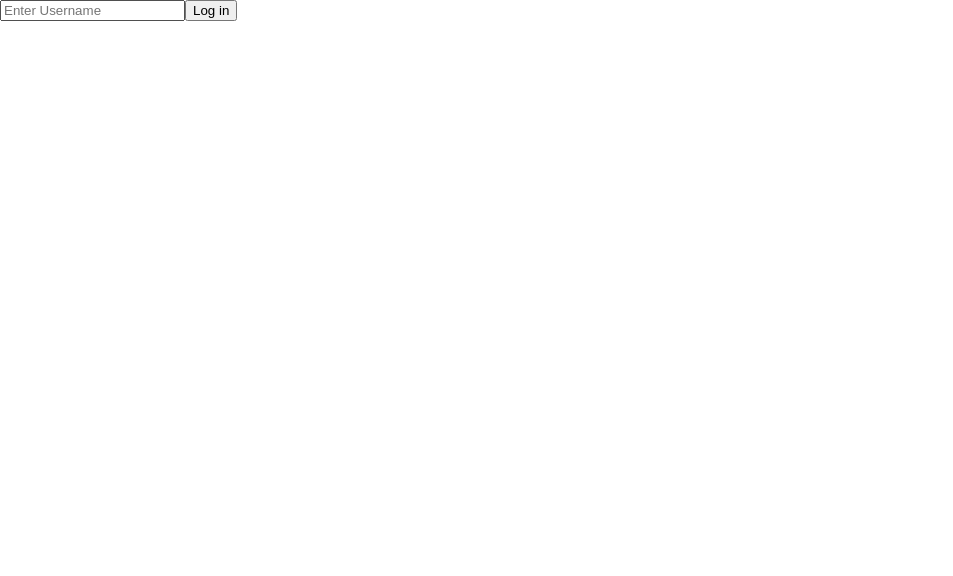
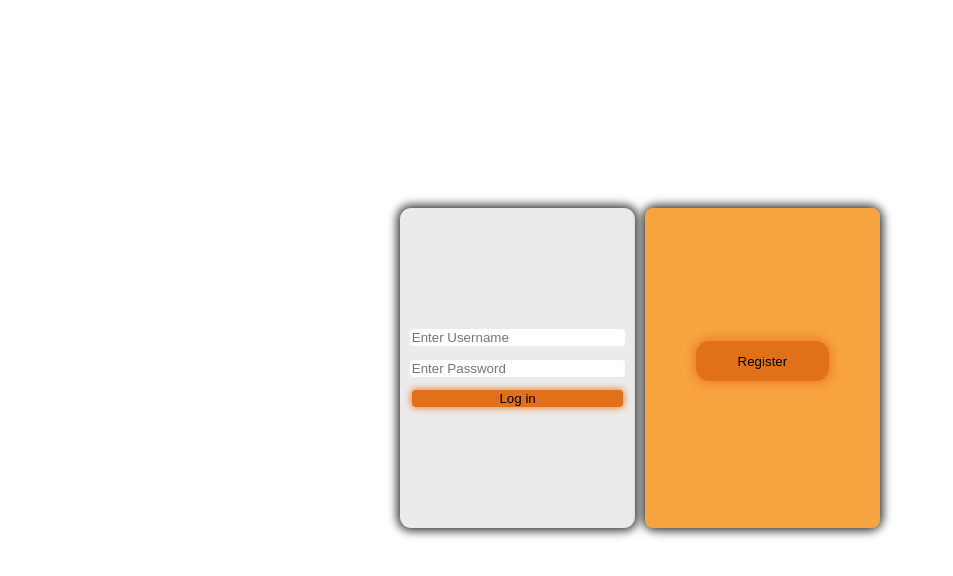
Before and after one commit to Ziv5ha/Chat-App, a React (Create React App) app in the folder client/: page /login in a window 1280 px wide. Shown: the top 576 px of the page, without its empty margins (0-953 px from the left). Built offline with nearby package versions, Linux system fonts and the light colour scheme.

Commit message:
login styling

```diff
--- a/client/src/components/loginPage/LoginPage.js
+++ b/client/src/components/loginPage/LoginPage.js
@@ -1,15 +1,17 @@
-import React from 'react';
-// import { Link } from 'react-router-dom';
+import React, { useRef } from 'react';
+import LoginDiv from './loginSection';
+import RegisterDiv from './registerSection';
+import Toggle from './Toggle';
+import '../../styles/login/page.css';
 
-export default function LoginPage() {
+export default function LoginPage({ setUser }) {
+  const toggleBtnRef = useRef(null);
+
   return (
-    <form>
-      <input
-        type='text'
-        placeholder='Enter Username'
-        className='login-u-input'
-      ></input>
-      <button className='login-btn'>Log in</button>
-    </form>
+    <div className='log-reg'>
+      <LoginDiv setUser={setUser} />
+      <RegisterDiv setUser={setUser} toggleBtnRef={toggleBtnRef} />
+      <Toggle toggleBtnRef={toggleBtnRef} />
+    </div>
   );
 }
--- /dev/null
+++ b/client/src/components/loginPage/Toggle.js
@@ -0,0 +1,21 @@
+import React, { useRef } from 'react';
+import '../../styles/login/toggle.css';
+export default function Toggle({ toggleBtnRef }) {
+  const toggleDivRef = useRef(null);
+  function toggleFunc() {
+    if (toggleDivRef.current.classList.contains('show-register')) {
+      toggleDivRef.current.classList.remove('show-register');
+      toggleBtnRef.current.textContent = 'Register';
+    } else {
+      toggleDivRef.current.classList.add('show-register');
+      toggleBtnRef.current.textContent = 'Log-in';
+    }
+  }
+  return (
+    <div ref={toggleDivRef} className='register-login-toggle'>
+      <button ref={toggleBtnRef} onClick={toggleFunc}>
+        Register
+      </button>
+    </div>
+  );
+}
--- /dev/null
+++ b/client/src/components/loginPage/loginSection.js
@@ -0,0 +1,46 @@
+import axios from 'axios';
+import React, { useRef } from 'react';
+import { useNavigate } from 'react-router-dom';
+import '../../styles/login/inputSection.css';
+
+export default function LoginDiv({ setUser }) {
+  let navigate = useNavigate();
+  const username = useRef(null);
+  const password = useRef(null);
+
+  async function LoginRequest() {
+    console.log({
+      password: password.current.value,
+      username: username.current.value,
+    });
+    try {
+      await axios.post('/user/login', {
+        password: password.current.value,
+        username: username.current.value,
+      });
+      setUser(username.current.value);
+      navigate(-1);
+    } catch (error) {
+      console.log(error);
+    }
+  }
+  return (
+    <div className='user-input-div login'>
+      <input
+        ref={username}
+        type='text'
+        placeholder='Enter Username'
+        className='login-input'
+      ></input>
+      <input
+        ref={password}
+        type='text'
+        placeholder='Enter Password'
+        className='login-input'
+      ></input>
+      <button className='login-btn' onClick={LoginRequest}>
+        Log in
+      </button>
+    </div>
+  );
+}
--- /dev/null
+++ b/client/src/components/loginPage/registerSection.js
@@ -0,0 +1,44 @@
+import axios from 'axios';
+import React, { useRef } from 'react';
+import '../../styles/login/inputSection.css';
+
+export default function RegisterDiv({ setUser, toggleBtnRef }) {
+  const username = useRef(null);
+  const password = useRef(null);
+
+  async function registerRequest() {
+    console.log({
+      password: password.current.value,
+      username: username.current.value,
+    });
+    try {
+      await axios.post('/user/register', {
+        password: password.current.value,
+        username: username.current.value,
+      });
+      toggleBtnRef.current.click();
+      console.log('User created');
+    } catch (error) {
+      console.log(error);
+    }
+  }
+  return (
+    <div className='user-input-div register'>
+      <input
+        ref={username}
+        type='text'
+        placeholder='Enter Username'
+        className='register-input'
+      ></input>
+      <input
+        ref={password}
+        type='text'
+        placeholder='Enter Password'
+        className='register-input'
+      ></input>
+      <button className='register-btn' onClick={registerRequest}>
+        Register
+      </button>
+    </div>
+  );
+}
--- /dev/null
+++ b/client/src/styles/login/inputSection.css
@@ -0,0 +1,33 @@
+.user-input-div {
+  height: 100%;
+  width: 100%;
+  background-color: rgb(236, 235, 235);
+  border-radius: 0.7em;
+  display: flex;
+  flex-direction: column;
+  justify-content: center;
+  box-shadow: 0 0 10px 3px rgb(54, 54, 53);
+}
+.user-input-div input {
+  border: none;
+  border-radius: 0.3em;
+  margin: 0.5em auto;
+  width: 90%;
+}
+.user-input-div button {
+  cursor: pointer;
+  border: none;
+  border-radius: 0.3em;
+  margin: 0.5em auto;
+  width: 90%;
+  background-color: #e1701a;
+  box-shadow: 0 0 7px 1px #ec7f2c;
+}
+.login {
+  grid-column-start: 1;
+  grid-row-start: 1;
+}
+.register {
+  grid-column-start: 2;
+  grid-row-start: 1;
+}
--- /dev/null
+++ b/client/src/styles/login/page.css
@@ -0,0 +1,10 @@
+.log-reg {
+  display: grid;
+  grid-template-columns: repeat(2, 1fr);
+  gap: 0.6em;
+  width: 70%;
+  max-width: 30em;
+  height: 20em;
+  margin: 15% auto;
+  padding: 1em;
+}
--- /dev/null
+++ b/client/src/styles/login/toggle.css
@@ -0,0 +1,25 @@
+.register-login-toggle {
+  background-color: #f7a440;
+  border-radius: 0.5em;
+  text-align: center;
+  grid-column-start: 2;
+  grid-row-start: 1;
+  transition: all 0.7s;
+}
+.show-register {
+  grid-column-start: 1;
+}
+.register-login-toggle button {
+  border: none;
+  width: 10em;
+  height: 3em;
+  border-radius: 1em;
+  margin-top: 10em;
+  background-color: #e1701a;
+  box-shadow: 0 0 10px 3px #ec7f2c;
+  cursor: pointer;
+  transition: all 0.5s;
+}
+.register-login-toggle button:hover {
+  background-color: #e27521;
+}
```
